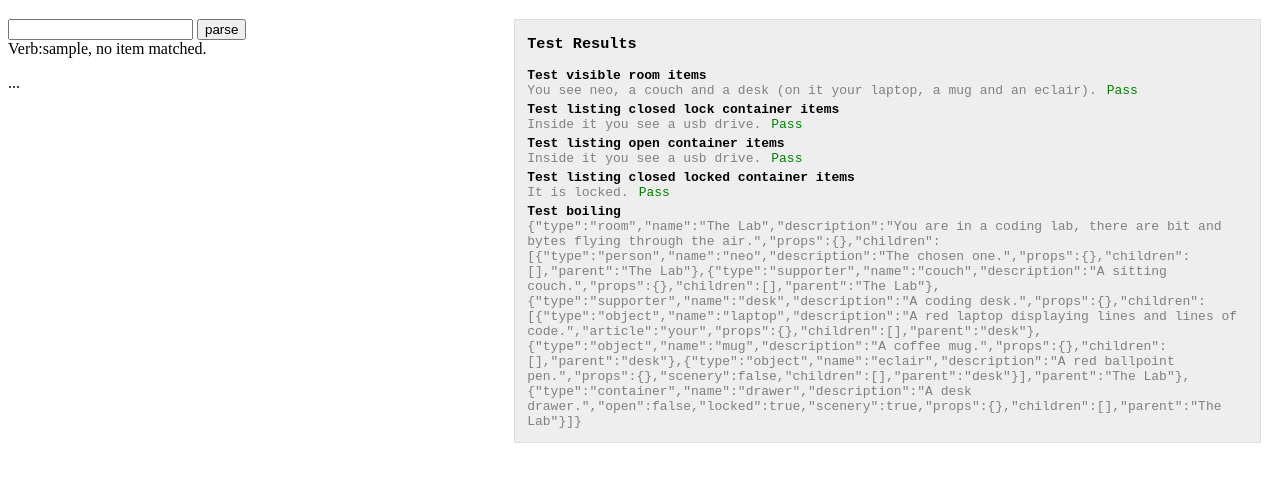
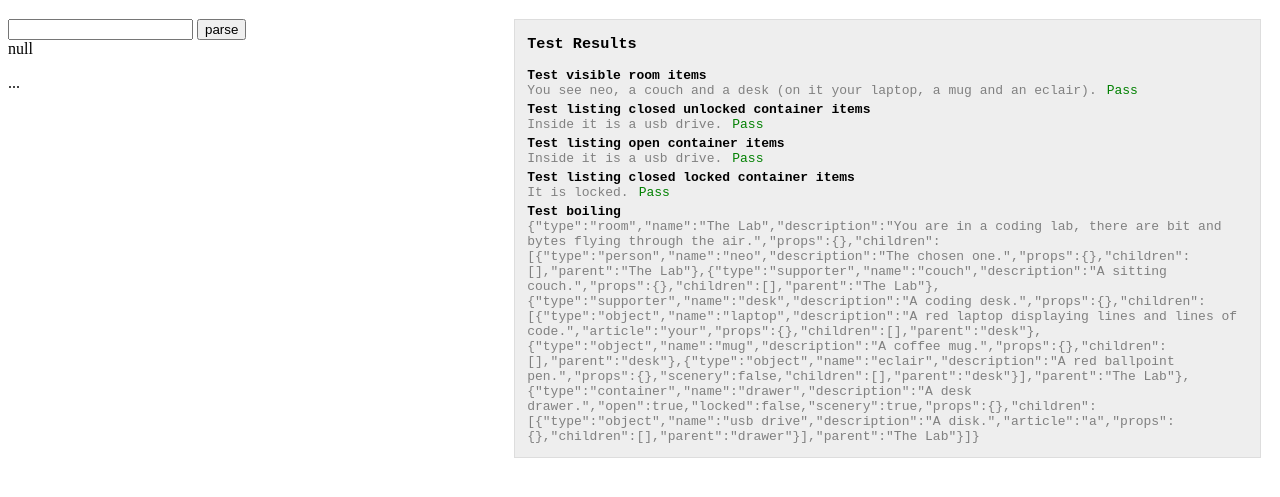
Before and after one commit to wesleywerner/lantern.js, a plain HTML site: page tests/model.html in a window 1280 px wide. Both pictures are taken after typing "Sample" into the empty fields and a click on the button "parse". Shown: the part 61-558 px from the top of the page. Drawn offline with Linux system fonts and the light colour scheme.

Commit message:
Let the turn examine matching items, the current location, or call any other verb on the item in question.

```diff
--- a/source/lantern.js
+++ b/source/lantern.js
@@ -31,14 +31,15 @@ lantern = (function(){
 			['insert', 'put'],
       ['take', 'get', 'pick'],
       ['inventory', 'i'],
-      ['examine', 'x'],
+      ['examine', 'x', 'l', 'look'],
 		],
     vowels: ['a', 'e', 'i', 'o', 'u'],
     responses: {
       'locked': 'It is locked.',
       'not openable': 'That is not openable',
       'opened': 'You open it',
-      'already open': 'It is already open.'
+      'already open': 'It is already open.',
+      'no such thing': 'You don\'t see any such thing'
       }
 	};
 
@@ -371,9 +372,15 @@ lantern = (function(){
       }
     });
 
+    if (mentions.length == 0) {
+      return '';
+    }
+    else {
       var lead = 'You see ';
-    if (parent.type == 'container') lead = 'Inside it you see ';
+      if (parent.type == 'supporter') lead = 'On it is ';
+      if (parent.type == 'container') lead = 'Inside it is ';
       return lead + _joinNames(mentions) + '.';
+    }
   }
 
 
@@ -418,11 +425,13 @@ lantern = (function(){
   var _events = {};
 
   /*
-   * Called whenever an action against an item gives feedback.
+   * Get the default response for an event.
    */
-  _events.getActionResponse = function (item, type) {
-    return _response.call(this, type);
+  _events.getDefaultResponse = function (item, type) {
+    var response = _options.responses[type] || 'Nothing happens.';
+    return response;
   }
+
 
   /*
    * Called when a turn requires the room to be put into words.
@@ -430,9 +439,15 @@ lantern = (function(){
    * visible to the player.
    */
   _events.getDescription = function (item) {
-    return item.description + '\n\n' + _describeList.call(this, item);
-    //if (item.type == 'room') desc = item.description;
+    return item.description + ' ' + _describeList.call(this, item);
+  }
 
+
+  /*
+   * Game action against some item.
+   */
+  _events.actionItem = function (item, verb) {
+    return 'You '+verb+' the '+item.name+' but nothing happens.';
   }
 
 
@@ -451,22 +466,37 @@ lantern = (function(){
 		var translation = _parse.call(this, sentence, known_nouns);
     // Boil the room down
     var boiledRoom = _boilItem.call(this, _currentRoom.call(this));
-    // match all items
+    // match the item by name
     var item = _findInScope.call(this, translation.item, boiledRoom);
-    console.log(item);
+    // an empty translation item defaults to the current location
+    if (translation.item == null) {
       // Put the room into words
       var description = _events.getDescription.call(this, boiledRoom);
       _events.reportDescription(boiledRoom, description);
-		return translation;
     }
-
-
-  /*
-   * Get the default response for an event.
-   */
-  function _response (type) {
-    var response = _options.responses[type] || 'Nothing happens.';
-    return response;
+    else {
+      if (item == null) {
+        // the item is not visible
+        var description = _events.getDefaultResponse.call(this, item, 'no such thing');
+        _events.reportDescription(boiledRoom, description);
+      }
+      else {
+        if (translation.verb == 'examine') {
+          // Examine the item in question
+          var description = _events.getDescription.call(this, item);
+          _events.reportDescription(item, description);
+        }
+        else {
+          // Perform some other perfunctionary action
+          _events.actionItem(item, translation.verb);
+        }
+      }
+    }
+		return {
+      translation:translation,
+      room:boiledRoom,
+      item:item
+      };
 	}
 
 
@@ -477,17 +507,17 @@ lantern = (function(){
     var obj = _toObject.call(this, item);
     var result = 'Nothing happens.';
     if (obj.type != 'container') {
-      result = _events.getActionResponse.call(this, item, 'not openable');
+      result = _events.getDefaultResponse.call(this, item, 'not openable');
     }
     else if (obj.open) {
-      result = _events.getActionResponse.call(this, item, 'already open');
+      result = _events.getDefaultResponse.call(this, item, 'already open');
     }
     else if (obj.locked) {
-      result = _events.getActionResponse.call(this, item, 'locked');
+      result = _events.getDefaultResponse.call(this, item, 'locked');
     }
     else {
       obj.open = true;
-      result = _events.getActionResponse.call(this, item, 'opened');
+      result = _events.getDefaultResponse.call(this, item, 'opened');
     }
     return result;
   }
@@ -501,7 +531,6 @@ lantern = (function(){
 		turn: _turn,
     loadWorld: _loadWorld,
     data: null,
-    response: _response,
     events: _events
   }
 
--- a/tests/model-tests.js
+++ b/tests/model-tests.js
@@ -52,7 +52,7 @@ function test_open_container_items() {
   drawer.open = true;
   var described = lantern.describeList(drawer);
   logresult(described);
-  var expected = 'Inside it you see a usb drive.';
+  var expected = 'Inside it is a usb drive.';
   if (described == expected)
     logsuccess();
   else
@@ -72,13 +72,13 @@ function test_closed_locked_container_items() {
     logexpected(expected);
 }
 function test_closed_unlocked_container_items() {
-  logtitle('Test listing closed lock container items');
+  logtitle('Test listing closed unlocked container items');
   var drawer = lantern.findByName('drawer');
   drawer.open = false;
   drawer.locked = false;
   var described = lantern.describeList(drawer);
   logresult(described);
-  var expected = 'Inside it you see a usb drive.';
+  var expected = 'Inside it is a usb drive.';
   if (described == expected)
     logsuccess();
   else
--- a/tests/model.html
+++ b/tests/model.html
@@ -115,6 +115,11 @@
         console.log(description);
       }
 
+      // Hook into item actions
+      lantern.events.actionItem = function (item, verb) {
+        console.log( 'You '+verb+' the '+item.name+' but nothing happens.' );
+      }
+
       function fetchJSONFile(path, callback) {
           var httpRequest = new XMLHttpRequest();
           httpRequest.onreadystatechange = function() {
@@ -136,13 +141,15 @@
       function submit_sentence() {
         var inel = document.getElementById('user_input');
         var outel = document.getElementById('parsed_result');
-        var knownNouns = lantern.locationNouns();
-        var translation = lantern.parse(inel.value, knownNouns);
-        var target = lantern.findByName(translation.item);
-        if (target == null)
-          outel.innerHTML = 'Verb:' + translation.verb + ', no item matched.';
-        else
-          outel.innerHTML = 'Verb:' + translation.verb + ', item:' + target.type + ' ' + target.name;
+        var result = lantern.turn(inel.value);
+        outel.innerHTML = JSON.stringify(result.item);
+        //var knownNouns = lantern.locationNouns();
+        //var translation = lantern.parse(inel.value, knownNouns);
+        //var target = lantern.findByName(translation.item);
+        //if (target == null)
+        //  outel.innerHTML = 'Verb:' + translation.verb + ', no item matched.';
+        //else
+        //  outel.innerHTML = 'Verb:' + translation.verb + ', item:' + target.type + ' ' + target.name;
         inel.value = '';
         return false;
       }
--- a/tests/model.json
+++ b/tests/model.json
@@ -80,8 +80,8 @@
           "type": "container",
           "name": "drawer",
           "description": "A desk drawer.",
-          "open": false,
-          "locked": true,
+          "open": true,
+          "locked": false,
           "scenery": true,
           "props": {},
           "children": [
```
Lines whose indentation alone changed are shown as unchanged.
